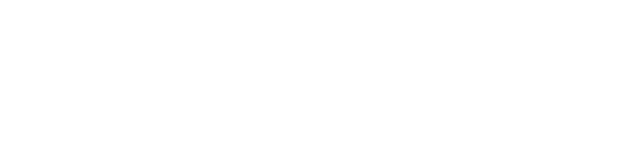
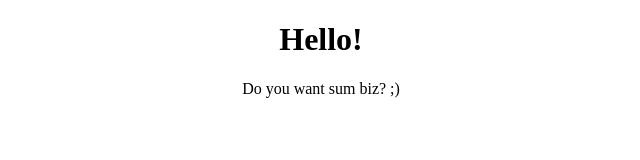
Before and after one commit to oskikiboy/havesum.biz, a plain HTML site: page index.html in a window 1280 px wide. Shown: the whole page, without its empty margins (319-959 px from the left). Drawn offline with Linux system fonts and the light colour scheme.

Commit message:
Update index.html

```diff
--- a/index.html
+++ b/index.html
@@ -1,5 +1,11 @@
 <!DOCTYPE html>
 <html>
-<head></head>
-<body></body>
+  <head>
+  </head>
+  <body style="text-align: center;">
+    <h1>
+    Hello!
+    </h1>
+    <p>Do you want sum biz? ;)</p>
+  </body>
 </html>
```
